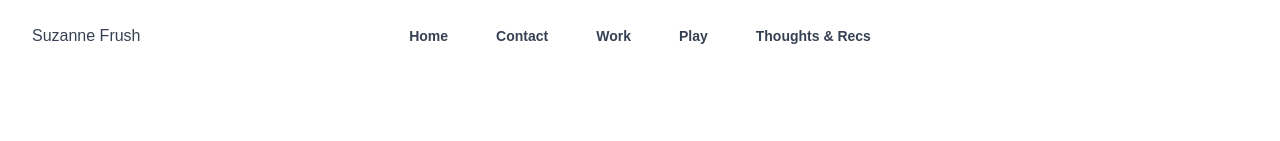
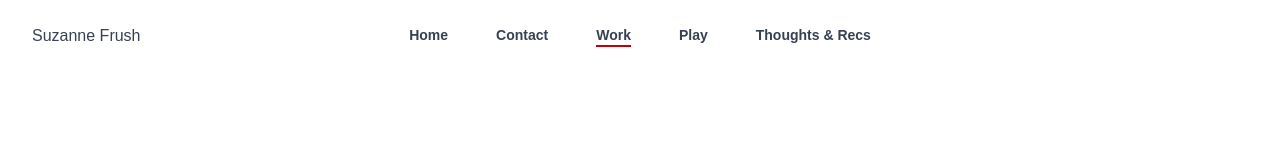
Before and after one commit to suzannefrush/suzanne.works, a Next.js app: page /work in a window 1280 px wide. Shown: the top 141 px of the page. Built offline with nearby package versions, Linux system fonts and the light colour scheme.

Commit message:
Update Work link to point to /work

```diff
--- a/components/PageLayouts/Header/index.tsx
+++ b/components/PageLayouts/Header/index.tsx
@@ -10,7 +10,7 @@ import { useEffect, useState } from "react";
 const navigation = [
   { name: "Home", href: "/" },
   { name: "Contact", href: "/contact" },
-  { name: "Work", href: "#" },
+  { name: "Work", href: "/work" },
   { name: "Play", href: "#" },
   { name: "Thoughts & Recs", href: "#" },
 ];
```
